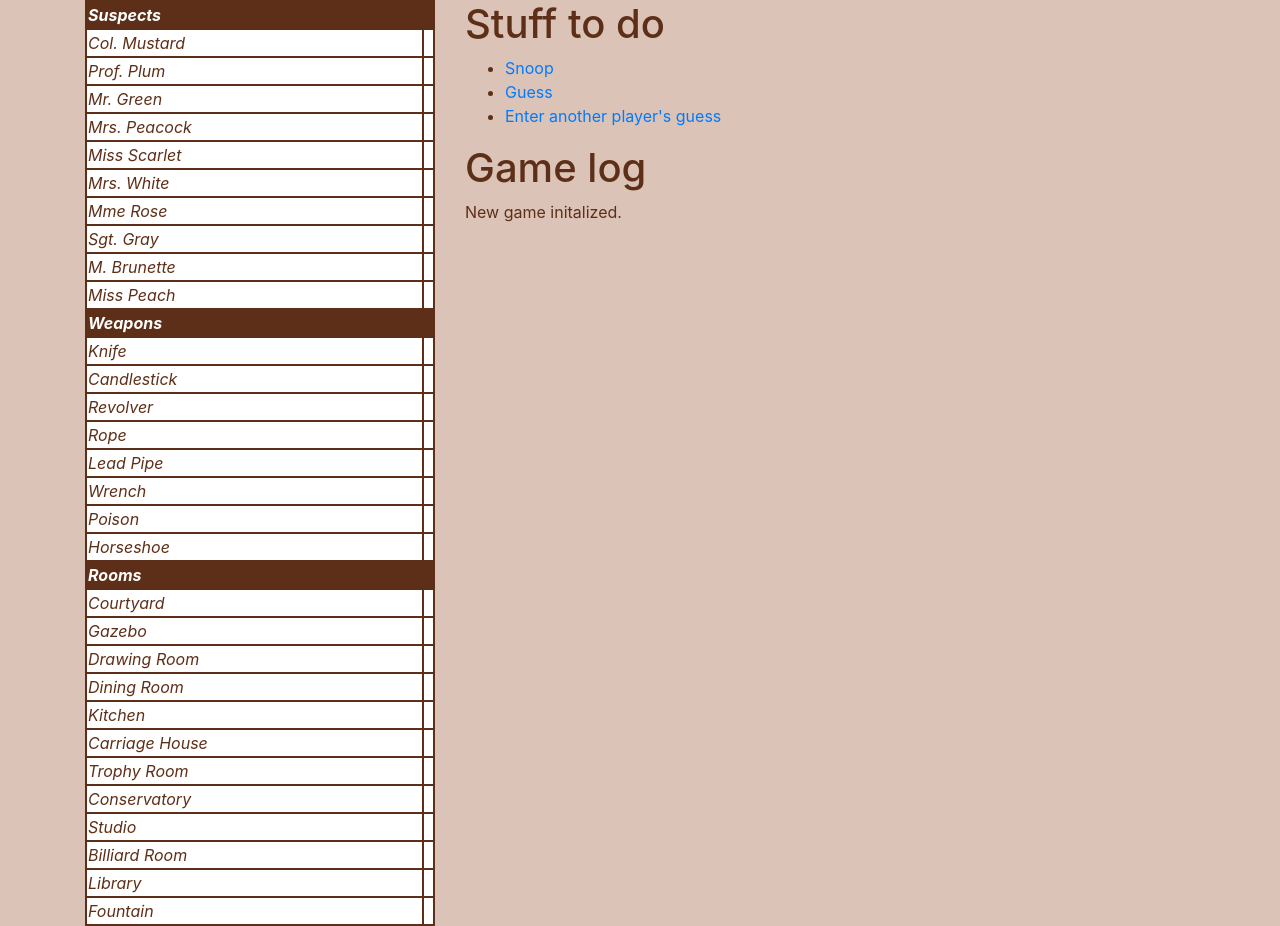
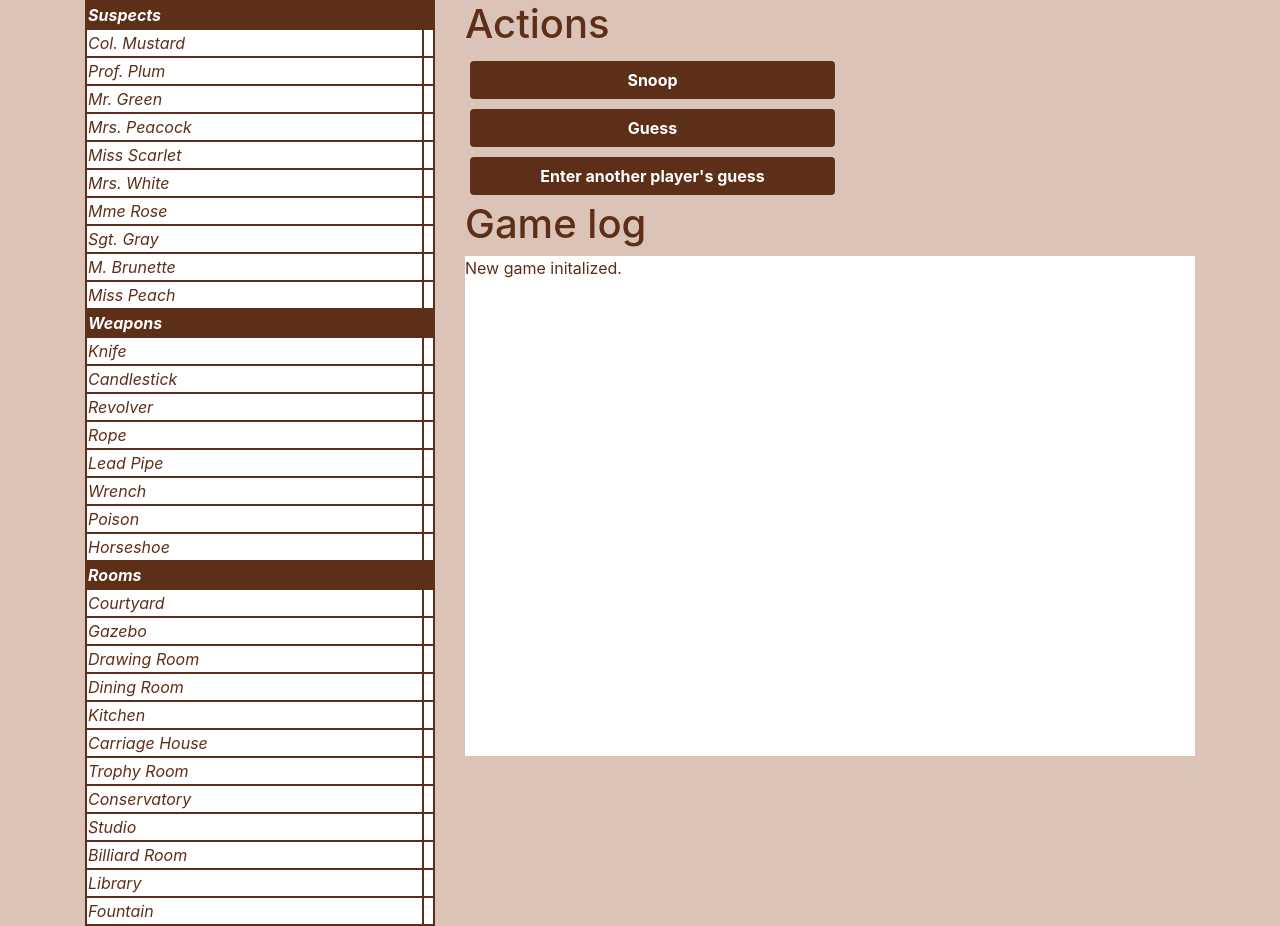
Before and after one commit to melindamorang/Clue_app_Flask, a Flask app: page /renderMyNotebook in a window 1280 px wide. Run offline with Flask 2, Linux system fonts and the light colour scheme; some libraries are stand-ins or nearby versions.

Commit message:
More formatting

```diff
--- a/static/css/ClueApp.css
+++ b/static/css/ClueApp.css
@@ -23,3 +23,22 @@ table.DetectiveNotebookTable tr.CardTypeHeader td {
   color: white;
   font-weight: bold;
 }
+
+.btn-default {
+  width: 50%;
+  background-color: var(--main-dark-accent);
+  margin: 5px;
+}
+
+.btn-default:link, .btn-default:visited, .btn-default:hover, .btn-defaulta:active {
+  color: white;
+  font-weight: bold;
+}
+
+
+.GameLog {
+  width: 100%;
+  height: 500px;
+  overflow: auto;
+  background-color: white;
+}
--- a/templates/log.html
+++ b/templates/log.html
@@ -1,6 +1,8 @@
 {% block log %}
 <h1>Game log</h1>
+<div class="GameLog">
 {% for msg in log %}
 {{ msg }}<br />
 {% endfor %}
+</div>
 {% endblock %}
--- a/templates/myNotebook.html
+++ b/templates/myNotebook.html
@@ -7,12 +7,10 @@
     </div>
 
     <div class="col-md-8">
-        <h1>Stuff to do</h1>
-        <ul>
-            <li><a href="{{ url_for('snoop') }}">Snoop</a></li>
-            <li><a href="{{ url_for('guess') }}">Guess</a></li>
-            <li><a href="{{ url_for('otherPlayerGuess') }}">Enter another player's guess</a></li>
-        </ul>
+        <h1>Actions</h1>
+        <a href="{{ url_for('snoop') }}" class="btn btn-default">Snoop</a><br />
+        <a href="{{ url_for('guess') }}" class="btn btn-default">Guess</a><br />
+        <a href="{{ url_for('otherPlayerGuess') }}" class="btn btn-default">Enter another player's guess</a>
 
     {% include "log.html" %}
     </div>
```
